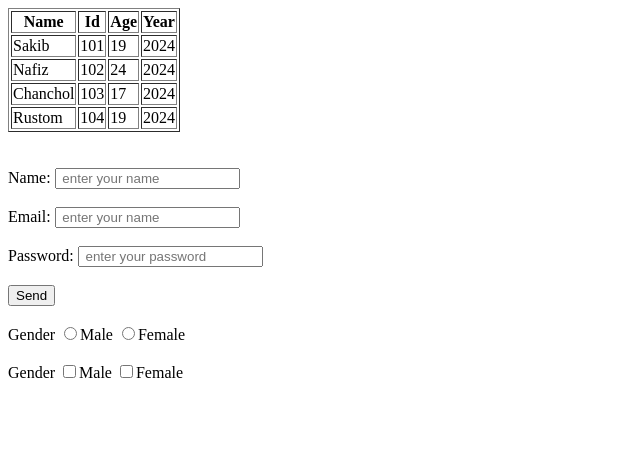
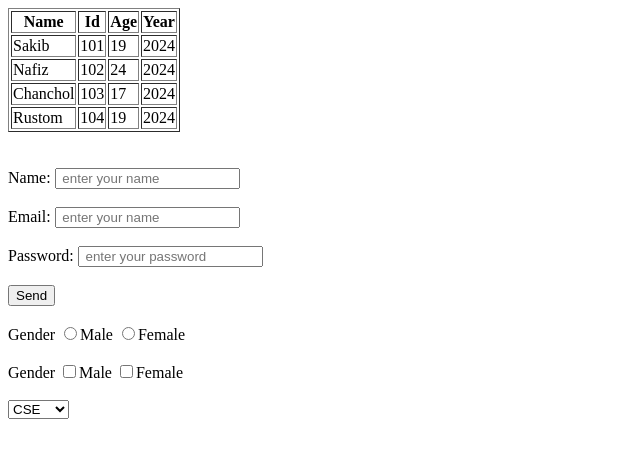
Before and after one commit to sakib2435/practice, a plain HTML site: page index.html in a window 1280 px wide. Shown: the whole page, without its empty margins (0-640 px from the left). Drawn offline with Linux system fonts and the light colour scheme.

Commit message:
Fifthday file added

```diff
--- a/index.html
+++ b/index.html
@@ -58,6 +58,12 @@
         <label for=" Gender"> Gender</label>
         <input type="checkbox" name="" id="">Male
         <input type="checkbox" name="" id="">Female
+        <br> <br>
+        <select>
+            <option value="cse">CSE</option>
+            <option value="eee">EEE</option>
+            <option value="civel">CIVEL</option>
+        </select>
     </form>
 </body>
 </html>
```
